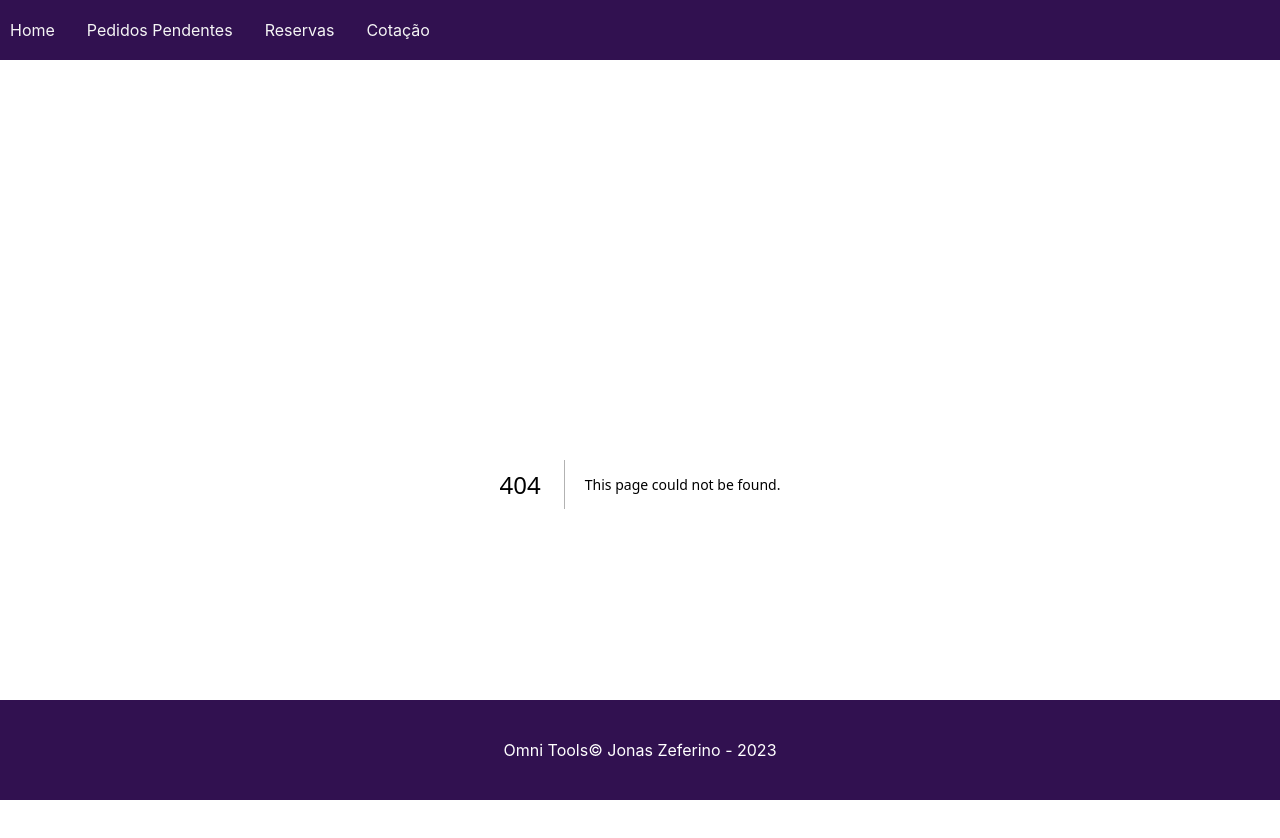
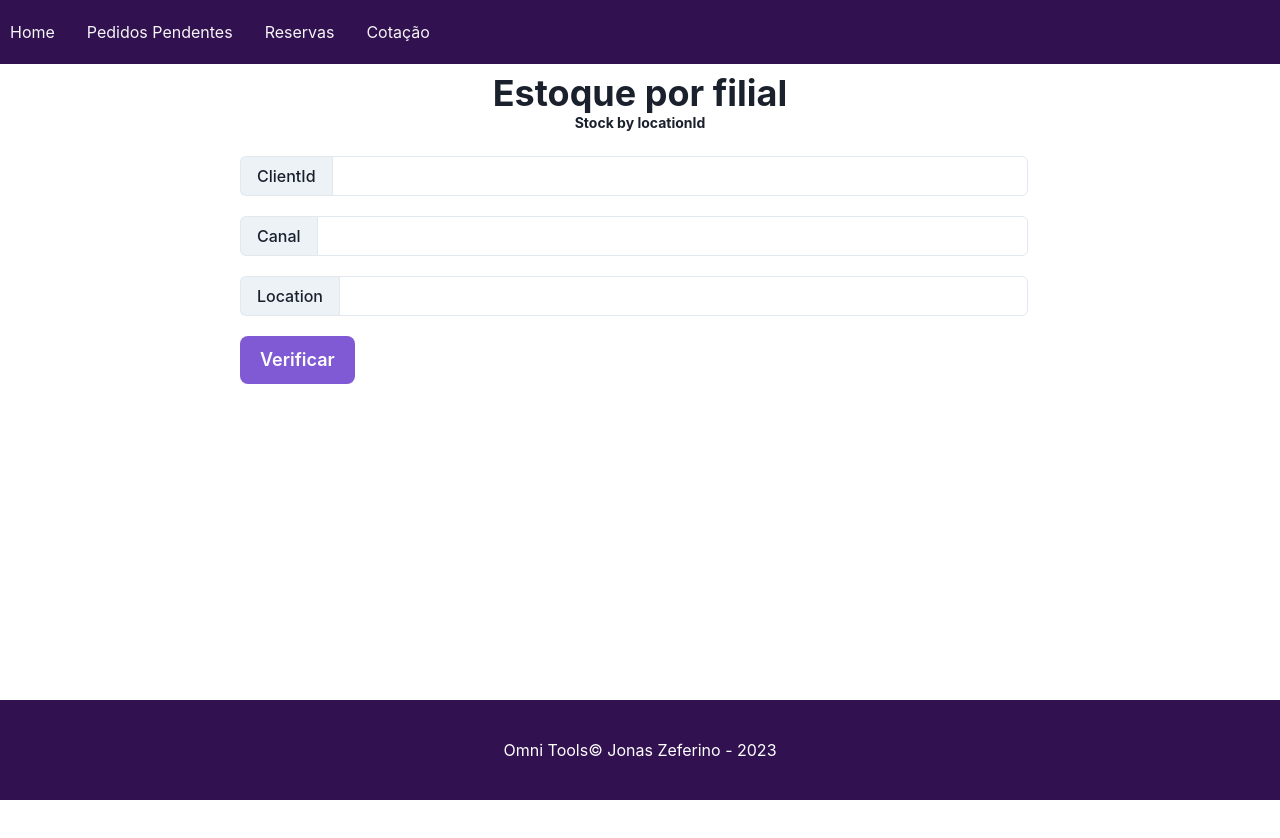
Before and after one commit to jonaszeferino/omniTools, a Next.js app: page /stockbylocation in a window 1280 px wide. Before the commit this address had no page. Shown: the top 838 px of the page. After the commit the page ends 800 px from the top, so only its background shows below. Built offline with nearby package versions, Linux system fonts and the light colour scheme.

Commit message:
new page stockbylocation

```diff
--- /dev/null
+++ b/pages/stockbylocation.js
@@ -0,0 +1,307 @@
+/* eslint-disable react/no-children-prop */
+import { useState } from "react";
+import styles from "../styles/Home.module.css";
+
+import {
+  Alert,
+  AlertIcon,
+  AlertTitle,
+  AlertDescription,
+  Button,
+  FormLabel,
+  Input,
+  Heading,
+  InputGroup,
+  InputLeftAddon,
+  ChakraProvider,
+  Progress,
+  Flex,
+} from "@chakra-ui/react";
+import { format, differenceInDays } from "date-fns";
+import { CSVLink } from "react-csv";
+
+export default function stocks() {
+  let [stock, setStock] = useState([]);
+  let [stockUser, setStockUser] = useState();
+  let [stockChannel, setStockChannel] = useState();
+  let [stockLocation, setStockLocation] = useState();
+  let [stockBasic, setStockBasic] = useState();
+  let [messageError, setMessageError] = useState();
+  let [isError, setError] = useState(false);
+  let [isLoading, setIsLoading] = useState(false);
+  let [isCopied, setIsCopied] = useState(false);
+
+  const [clickedOrderId, setClickedOrderId] = useState(null);
+
+  const apiCall = (event) => {
+    const url = `https://production-inventory.omniplat.io/v1/clients/${stockUser}/stocks?&channelId=${stockChannel}&stock&locationId=${stockLocation}&page=1&perpage=500`;
+
+    let authorizationValue;
+    setIsLoading(true);
+    console.log("aqui", url);
+
+    switch (stockUser) {
+      case "lepostiche":
+        authorizationValue = process.env.NEXT_PUBLIC_LEPOSTICHE;
+        break;
+      case "lebes":
+        authorizationValue = process.env.NEXT_PUBLIC_LEBES;
+        break;
+      case "viaveneto":
+        authorizationValue = process.env.NEXT_PUBLIC_VIA;
+        break;
+      case "vago":
+        authorizationValue = process.env.NEXT_PUBLIC_LEBES;
+        break;
+      default:
+        authorizationValue = process.env.NEXT_PUBLIC_LEBES;
+    }
+
+    fetch(url, {
+      headers: new Headers({
+        Authorization: authorizationValue,
+        "Content-Type": "application/json",
+      }),
+    })
+      .then((response) => {
+        setError(false);
+        if (response.status === 200) {
+          return response.json();
+        } else {
+          setIsLoading(false);
+          throw new Error("Dados Incorretos");
+        }
+      })
+      .then((result) => setStock(result))
+      .catch((error) => {
+        setError(true);
+        console.log("aqui", error);
+
+        console.log("aqui", error.message);
+        setMessageError("Ocorreu um erro ao buscar os estoques.");
+        setStock([]);
+      })
+      .finally(() => {
+        setIsLoading(false);
+      });
+  };
+  console.log("aqui: ", stock);
+  console.log("aqui", isError);
+
+  // const data = stock.map((stockView) => [
+  //   format(new Date(stockView.createdAt), "dd/MM/yyyy HH:mm:ss"),
+  //   stockView.clientId.replace(/"/g, ""),
+  //   stockView.channelId.replace(/"/g, ""),
+  //   stockView.locationId.replace(/"/g, ""),
+  //   stockView.skuId.replace(/"/g, ""),
+  //   stockView.orderId.replace(/"/g, ""),
+  //   stockView.quantity.toString().replace(/"/g, ""),
+  //   differenceInDays(new Date(), new Date(stockView.createdAt)),
+  // ]);
+
+  // console.log("csvOK:", data);
+
+  const currentDate = new Date();
+  const options = {
+    day: "2-digit",
+    month: "2-digit",
+    year: "numeric",
+    hour: "2-digit",
+    minute: "2-digit",
+    second: "2-digit",
+  };
+  const formattedDate = currentDate
+    .toLocaleString("pt-BR", options)
+    .replace(/\//g, " ");
+  const dateFile = formattedDate.replace(/[/: ]/g, "_");
+
+  const copyToClipboard = async (text) => {
+    if (navigator.clipboard) {
+      try {
+        await navigator.clipboard.writeText(text);
+        console.log("Copied to clipboard:", text);
+        setIsCopied(true);
+      } catch (err) {
+        console.error("Failed to copy text: ", err);
+      }
+    }
+  };
+
+  function handleCopyClick(orderId) {
+    setClickedOrderId(orderId);
+  }
+
+  return (
+    <>
+      <ChakraProvider>
+        <Heading as="h1" size="xl" textAlign="center">
+          Estoque por filial
+        </Heading>
+        <Heading as="h3" size="xs" textAlign="center">
+          Stock by locationId
+        </Heading>
+
+        <br />
+
+        <div style={{ maxWidth: "800px", margin: "0 auto" }}>
+          <FormLabel type="text">
+            <InputGroup size="md" mb={5}>
+              <InputLeftAddon size="md">ClientId</InputLeftAddon>
+              <Input
+                size="md"
+                value={stockUser}
+                onChange={(event) => setStockUser(event.target.value)}
+              ></Input>
+            </InputGroup>
+          </FormLabel>
+          <FormLabel type="text">
+            <InputGroup size="md" mb={5}>
+              <InputLeftAddon size="md">Canal</InputLeftAddon>
+              <Input
+                size="md"
+                value={stockChannel}
+                onChange={(event) => setStockChannel(event.target.value)}
+              ></Input>
+            </InputGroup>
+          </FormLabel>
+          <FormLabel type="text">
+            <InputGroup size="md" mb={5}>
+              <InputLeftAddon size="md">Location</InputLeftAddon>
+              <Input
+                size="md"
+                value={stockLocation}
+                onChange={(event) => setStockLocation(event.target.value)}
+              ></Input>
+            </InputGroup>
+          </FormLabel>
+        </div>
+
+        <div style={{ maxWidth: "800px", margin: "0 auto" }}>
+          <Button
+            padding={5}
+            rounded={8}
+            size="lg"
+            mx="auto"
+            colorScheme="purple"
+            onClick={apiCall}
+          >
+            Verificar{" "}
+          </Button>
+
+          {/* {data.length > 0 ? (
+            <CSVLink
+              data={data}
+              headers={[
+                "DataPedido",
+                "Cliente",
+                "Chanal",
+                "Filial",
+                "Sku",
+                "Pedido",
+                "Quantidade",
+                "DiasParado",
+              ]}
+              separator={";"}
+              filename={`reservas_pendentes_${stockUser}_${dateFile}`}
+            >
+              <Button
+                padding={5}
+                rounded={8}
+                size="lg"
+                mx="auto"
+                colorScheme="purple"
+                my={4}
+                ml={4}
+              >
+                Exportar para CSV
+              </Button>
+            </CSVLink>
+          ) : null} */}
+        </div>
+        <br />
+        <div style={{ maxWidth: "800px", margin: "0 auto" }}>
+          {isError && (
+            <Alert
+              status="error"
+              variant="subtle"
+              flexDirection="column"
+              alignItems="center"
+              justifyContent="center"
+              textAlign="center"
+              height="200px"
+              rounded="md"
+              type="left-accent"
+            >
+              <AlertIcon boxSize="40px" mr={0} />
+              <AlertTitle mt={4} mb={1} fontSize="lg">
+                Algo de Errado!
+              </AlertTitle>
+              <AlertDescription maxWidth="sm">
+                Verifique se o clienteId está correto ou existe
+              </AlertDescription>
+            </Alert>
+          )}
+        </div>
+        <br />
+        <div style={{ maxWidth: "800px", margin: "0 auto" }}>
+          {isLoading ? <Progress size="xs" isIndeterminate /> : null}
+        </div>
+      </ChakraProvider>
+
+      <br />
+
+      <div style={{ maxWidth: "100%" }}>
+        <div
+          className={styles.grid}
+          style={{ width: "100%", marginLeft: "auto", marginRight: "auto" }}
+        >
+          {stock.map((stockView) => {
+            const isOutdated =
+              differenceInDays(new Date(), new Date(stockView.updatedAt)) > 10;
+            return (
+              <div className={styles.card} key={stockView.id}>
+                <span>Pedido: {stockView.orderId}</span>{" "}
+                <ChakraProvider>
+                  <Button onClick={() => copyToClipboard(stockView.orderId)}>
+                    Copiar
+                  </Button>
+                </ChakraProvider>
+                <br />
+                <span>Cliente: {stockView.clientId}</span> <br />
+                <span>Location: {stockView.locationId}</span> <br />
+                <span>Sku: {stockView.skuId}</span> <br />
+                <span>Quantidade: {stockView.balance}</span> <br />
+                <span>
+                  Data:{" "}
+                  {format(new Date(stockView.updatedAt), "dd/MM/yyyy HH:mm:ss")}
+                </span>
+                <br />
+                <span>
+                  Dias Nesse Status:{" "}
+                  <strong>
+                    {" "}
+                    {differenceInDays(
+                      new Date(),
+                      new Date(stockView.updatedAt)
+                    )}
+                  </strong>
+                </span>
+                {"  "}-
+                {isOutdated && (
+                  <span style={{ color: "red", font: "bold" }}>
+                    {`Reserva parada a ${differenceInDays(
+                      new Date(),
+                      new Date(stockView.updatedAt)
+                    )} dias`}
+                  </span>
+                )}
+                <br />
+              </div>
+            );
+          })}
+        </div>
+        {/* )} */}
+      </div>
+    </>
+  );
+}
```
Also changed, not shown: pages/orderstatus.js (+7 -0 lines).
